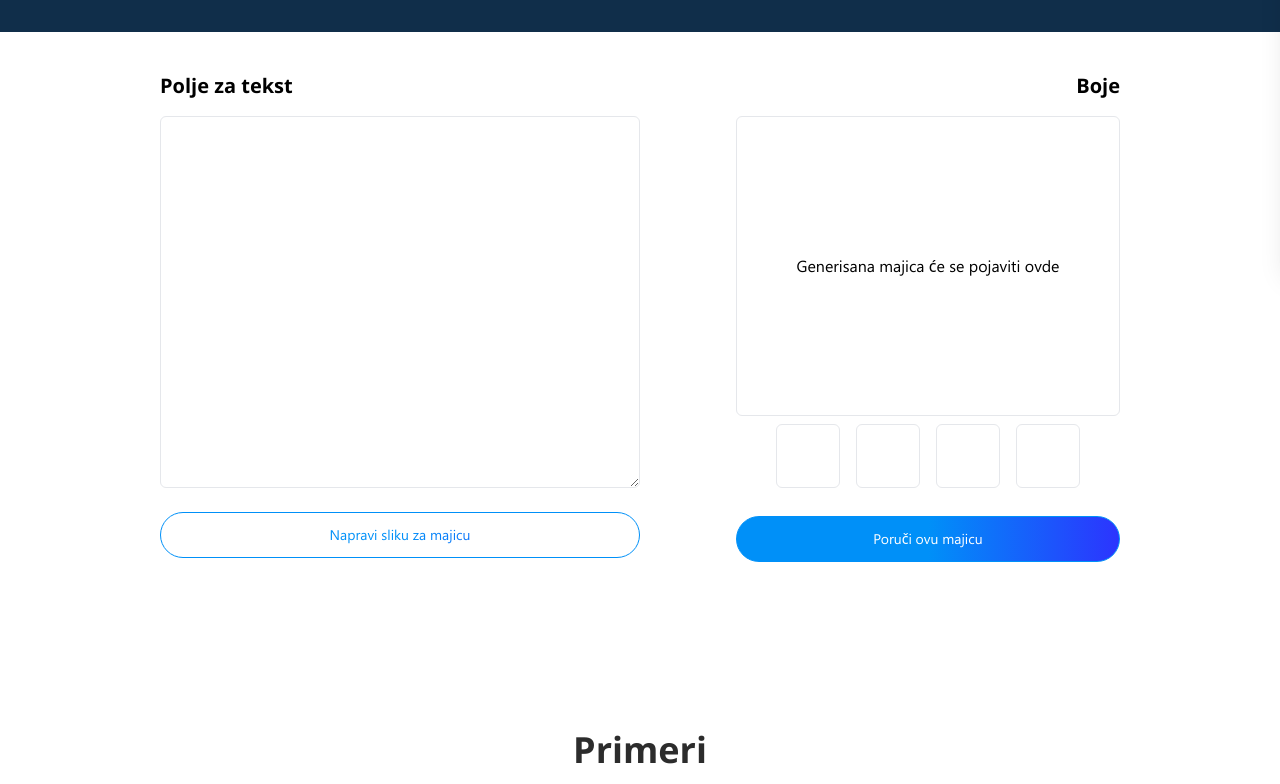
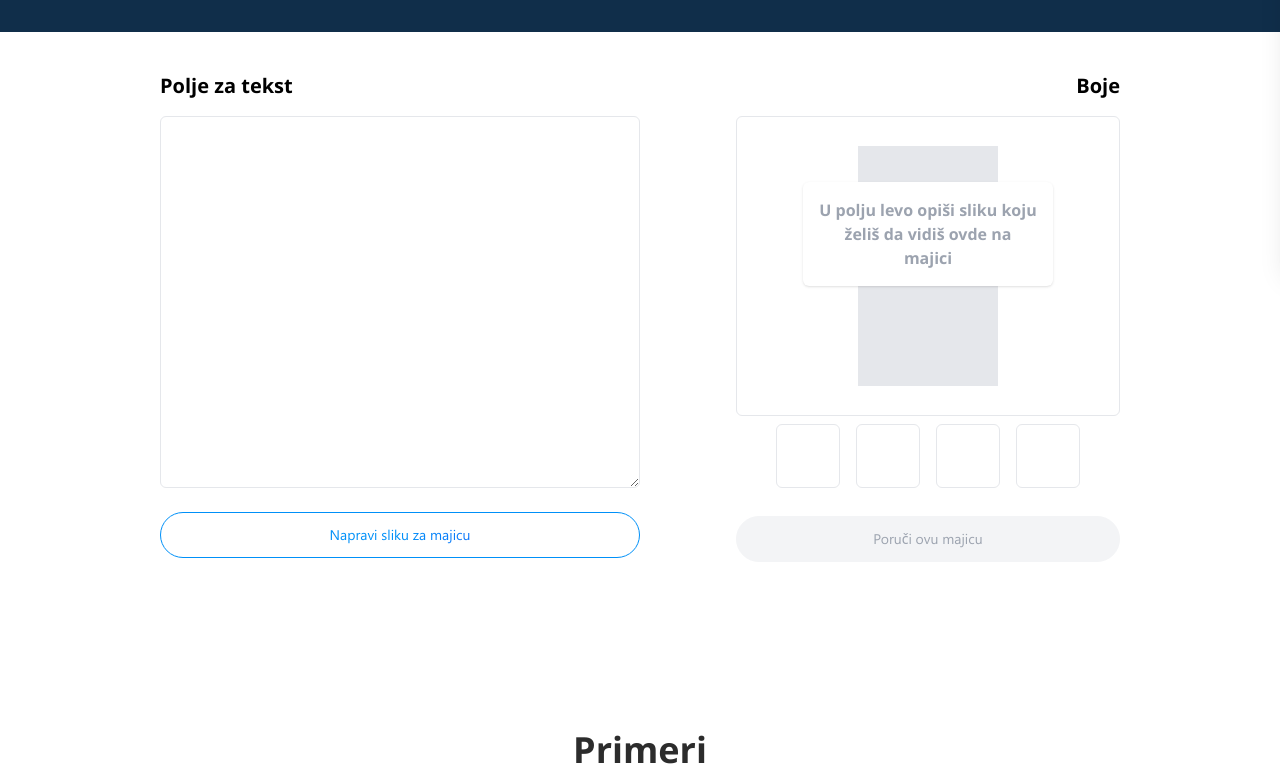
Before and after one commit to nemanjagajic/clothes-design-generator, a React (Create React App) app: page / in a window 1280 px wide. Shown: the part 536-1320 px from the top of the page. Built offline with nearby package versions, Linux system fonts and the light colour scheme; no server answers.

Commit message:
added loading indicators for generating images

```diff
--- a/src/components/shared/Button.tsx
+++ b/src/components/shared/Button.tsx
@@ -5,20 +5,24 @@ type ButtonProps = {
   text: string,
   onClick: () => void
   customStyles?: string
+  isDisabled?: boolean
+  disabledText?: string
 }
-const Button = ({ isMain, text, onClick, customStyles }: ButtonProps) => {
-  const commonStyles = 'border border-light-blue rounded-full py-3 px-4 text-sm'
+const Button = ({ isMain, text, onClick, customStyles, isDisabled, disabledText }: ButtonProps) => {
+  const commonStyles = 'border rounded-full py-3 px-4 text-sm'
+  const commonDisablesStyles = `${commonStyles} border-gray-100 text-gray-400 bg-gray-100 cursor-not-allowed`
 
   const styles = isMain ?
-    `gradient-button text-white ${commonStyles} ${customStyles}`
-    : `bg-white button-text-gradient ${commonStyles} ${customStyles}`
+    `${isDisabled ? commonDisablesStyles : `gradient-button text-white ${commonStyles}`} ${customStyles}`
+    : `${isDisabled ? commonDisablesStyles : `bg-white border-light-blue button-text-gradient ${commonStyles}`} ${customStyles}`
 
   return (
     <button
       onClick={onClick}
       className={styles}
+      disabled={isDisabled}
     >
-      {text}
+      {isDisabled ? disabledText : text}
     </button>
   )
 }
--- a/src/pages/ClothesGenerator.tsx
+++ b/src/pages/ClothesGenerator.tsx
@@ -52,10 +52,11 @@ const ClothesGenerator = ({ userId }: ClothesGeneratorTypes) => {
   const renderEmptyPreviewImage = (index: number) => (
     <div
       key={index}
-      className={`flex items-center justify-center border cursor-pointer border-gray-200 h-16 w-16 mx-2 rounded-md`}
+      className={`flex items-center justify-center border cursor-pointer border-gray-200 h-16 w-16 mx-2 rounded-md ${isGeneratingImages && gradientBgLoaderStyle}`}
     />
   )
 
+  const gradientBgLoaderStyle = 'bg-gradient-to-r from-very-light-blue via-very-light-blue to-white background-animate'
   return (
     <Container>
       <div className='flex w-full flex-row mb-10'>
@@ -67,16 +68,14 @@ const ClothesGenerator = ({ userId }: ClothesGeneratorTypes) => {
             className='w-full h-[372px] border border-gray-200 rounded-md focus:outline-none p-4'
           />
           <br />
-          {isGeneratingImages ? (
-            <div>Slike se generišu...</div>
-          ) : (
           <Button
             isMain={false}
             text={'Napravi sliku za majicu'}
             onClick={handleGenerateImage}
             customStyles={'w-full'}
+            isDisabled={isGeneratingImages}
+            disabledText={'Slike se generišu...'}
           />
-          )}
         </div>
 
         <div className='flex flex-col items-end w-[50%]'>
@@ -89,7 +88,15 @@ const ClothesGenerator = ({ userId }: ClothesGeneratorTypes) => {
                 src={generatedImages[focusedPhotoIndex]}
               />
             ) : (
-              <div>Generisana majica će se pojaviti ovde</div>
+              <div className={`text-gray-400 font-bold flex justify-center items-center rounded-md h-full w-full`}>
+                <div className={`w-[140px] h-[240px] ${isGeneratingImages ? gradientBgLoaderStyle : 'bg-gray-200'}`} />
+                <div className={`absolute rounded-md p-4 shadow bg-white cursor-default w-[250px] text-center mb-16`}>
+                  {isGeneratingImages ?
+                    'Generisana majica će se pojaviti ovde'
+                    : 'U polju levo opiši sliku koju želiš da vidiš ovde na majici'
+                  }
+                </div>
+              </div>
             )}
           </div>
           <div className='flex items-center justify-center w-[80%] mt-2'>
@@ -109,6 +116,8 @@ const ClothesGenerator = ({ userId }: ClothesGeneratorTypes) => {
               text={'Poruči ovu majicu'}
               onClick={() => console.log('Poruci')}
               customStyles={'w-full'}
+              isDisabled={generatedImages.length === 0}
+              disabledText={'Poruči ovu majicu'}
             />
           </div>
         </div>
--- a/src/styles/globals.css
+++ b/src/styles/globals.css
@@ -33,3 +33,18 @@ body {
     color: transparent;
     background-image: linear-gradient(90deg, #0090F8 50.13%, #2C34FE 100%);
 }
+
+.background-animate {
+    background-size: 1000%;
+    animation: AnimationName 2.5s ease infinite;
+}
+
+@keyframes AnimationName {
+    0%,
+    100% {
+        background-position: 50%;
+    }
+    50% {
+        background-position: 100% 50%;
+    }
+}
--- a/tailwind.config.js
+++ b/tailwind.config.js
@@ -8,6 +8,7 @@ module.exports = {
       colors: {
         'dark-blue': '#102E4A',
         'light-blue': '#0090F8',
+        'very-light-blue': '#d6e8f5',
         'main-black': '#2C2C2C',
         'light-gray': '#6B6B6B',
         'border-gray': '#D9D9D9'
```
Lines whose indentation alone changed are shown as unchanged.
